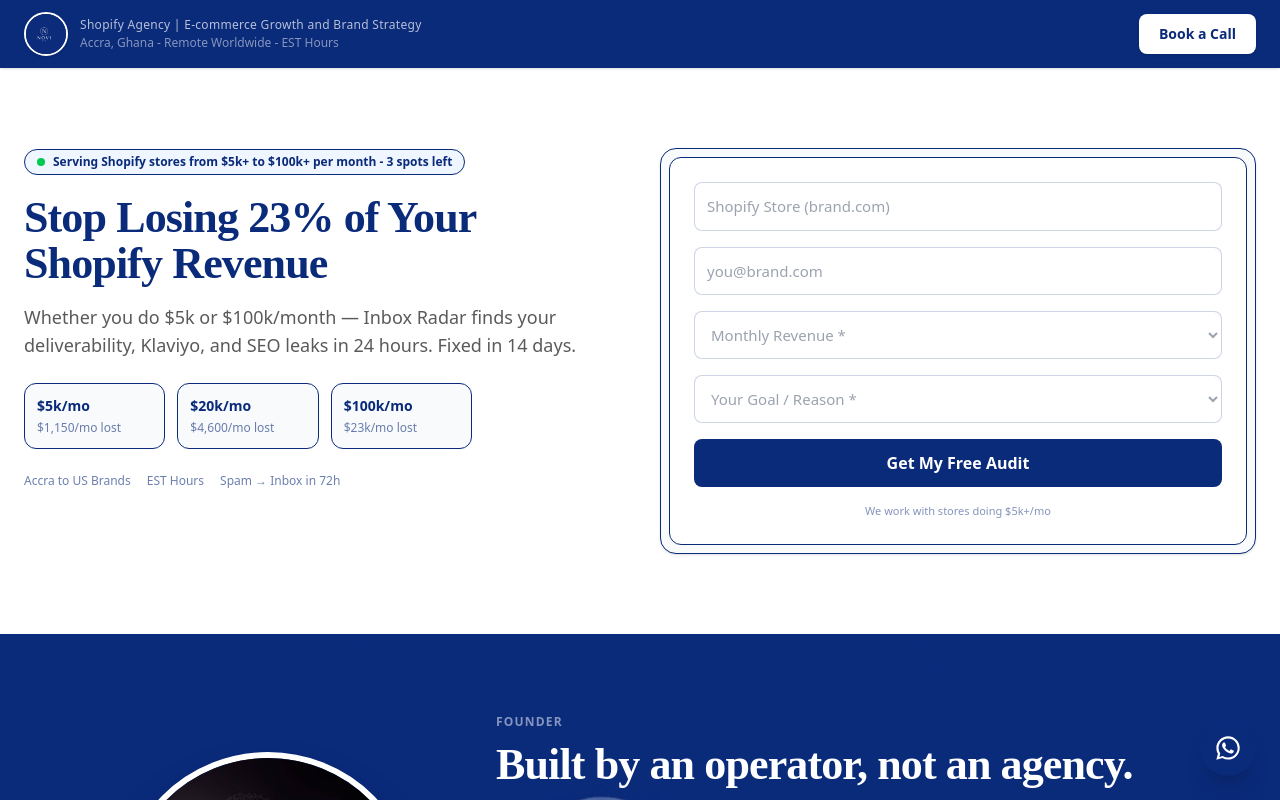
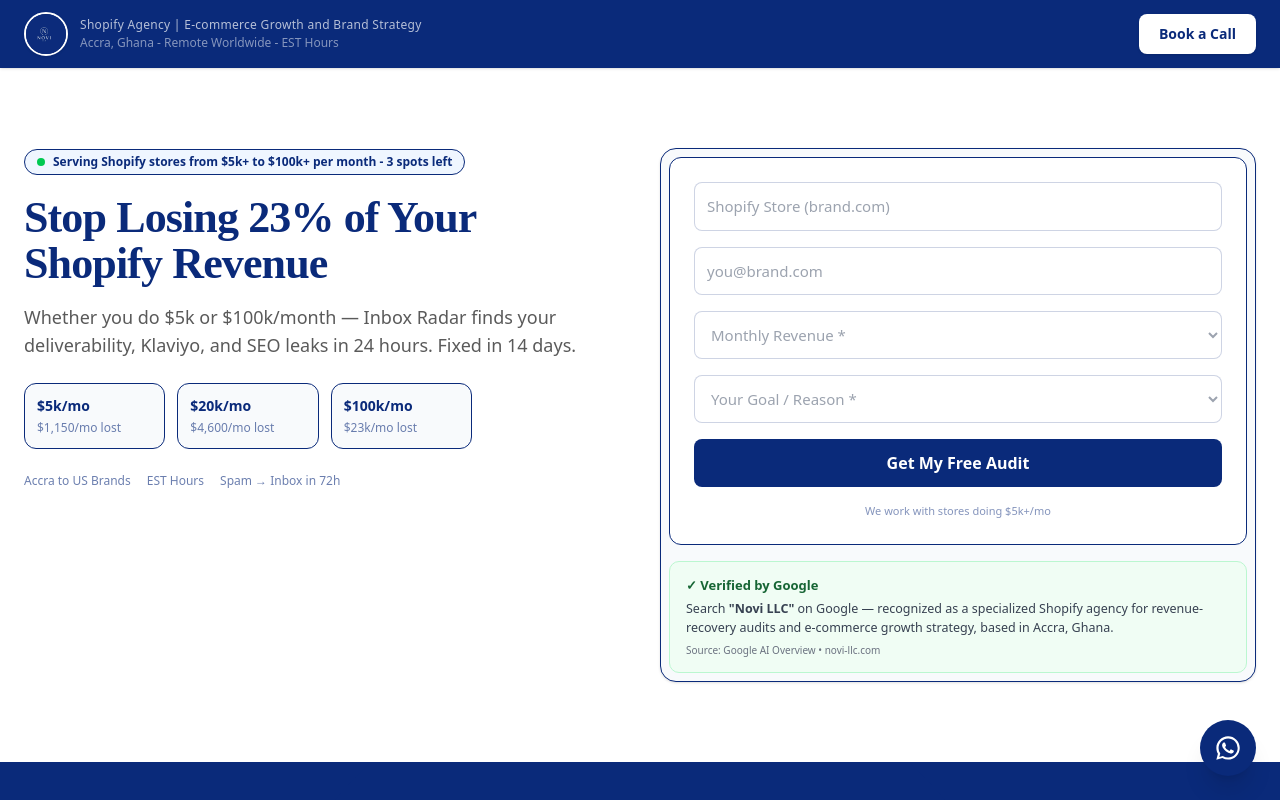
Before and after one commit to NOVI-I6699-cmd/portfolio-starter-kit, a Next.js app: page / in a window 1280 px wide. Shown: the top 800 px of the page. Built offline with nearby package versions, Linux system fonts and the light colour scheme.

Commit message:
Update AuditForm.tsx

```diff
--- a/app/components/AuditForm.tsx
+++ b/app/components/AuditForm.tsx
@@ -37,6 +37,7 @@ export default function AuditForm() {
           </div>
         </div>
       ) : (
+        <>
           <form onSubmit={onSubmit} className="bg-white p-6 rounded-xl space-y-4 border">
             <input value={store} onChange={(e) => setStore(e.target.value)} placeholder="Shopify Store (brand.com)" className={base} required />
             <input value={email} onChange={(e) => setEmail(e.target.value)} placeholder="you@brand.com" type="email" className={base} required />
@@ -61,6 +62,16 @@ export default function AuditForm() {
             </button>
             <p className="text-[11px] text-center text-[#0A2A7A]/50">We work with stores doing $5k+/mo</p>
           </form>
+
+          {/* ADDED TRUST BADGE - DOES NOT AFFECT INDEXING */}
+          <div className="mt-4 bg-[#f0fdf4] border border-[#bbf7d0] rounded-[10px] px-4 py-3.5 font-sans">
+            <div className="font-extrabold text-[13px] text-[#166534]">✓ Verified by Google</div>
+            <div className="text-[12.5px] leading-[19px] text-[#374151] mt-1">
+              Search <b>"Novi LLC"</b> on Google — recognized as a specialized Shopify agency for revenue-recovery audits and e-commerce growth strategy, based in Accra, Ghana.
+            </div>
+            <div className="mt-1.5 text-[10px] text-[#6b7280]">Source: Google AI Overview • novi-llc.com</div>
+          </div>
+        </>
       )}
     </>
   );
```
Lines whose indentation alone changed are shown as unchanged.
